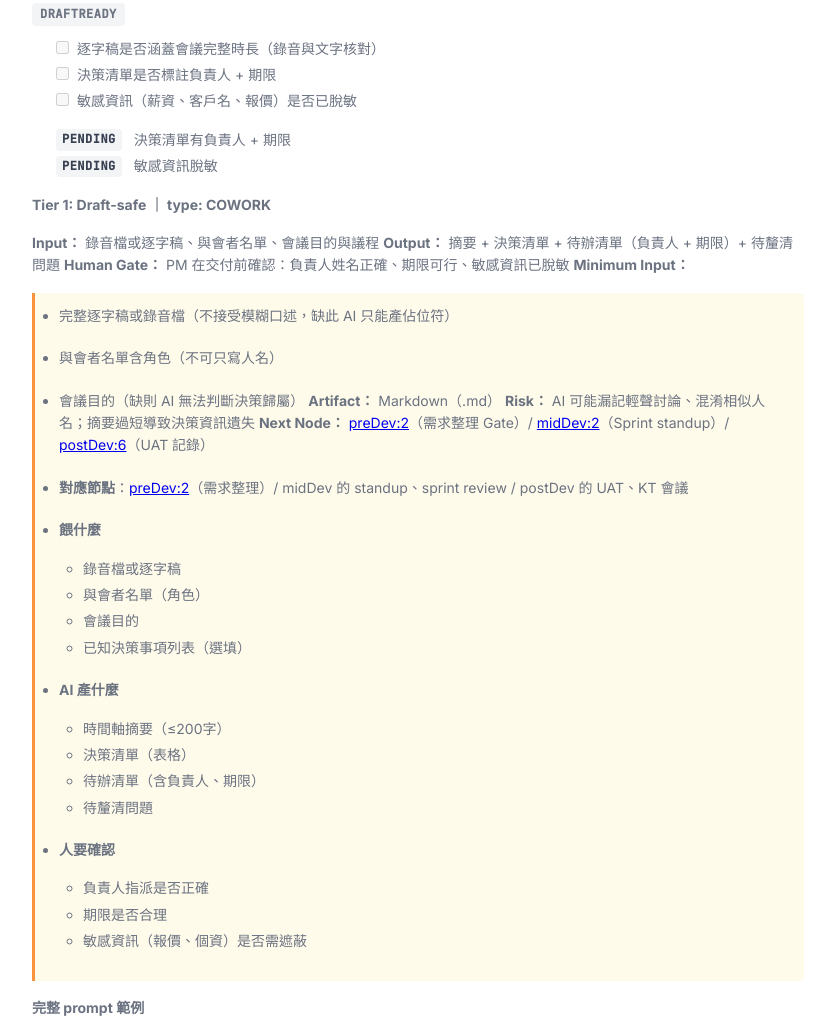
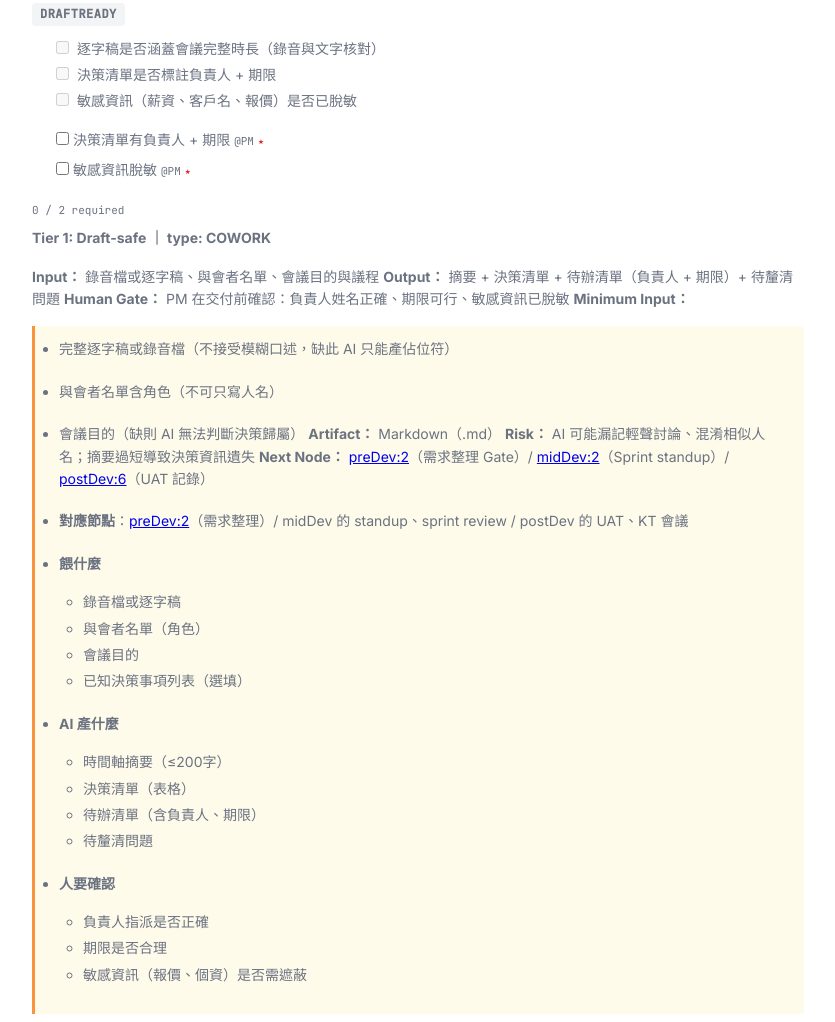
Before and after one commit to haung17/ai-cowork-flow, a website: page resources.html in a window 1280 px wide. Shown: the part 2634-3656 px from the top of the page, without its empty margins (272-1107 px from the left). Drawn offline with Linux system fonts and the light colour scheme.

Commit message:
feat: step08 checklist interactive + localStorage + progress bar

```diff
--- a/assets/resources-loader.js
+++ b/assets/resources-loader.js
@@ -286,17 +286,73 @@ ResourcesLoader.renderAcceptanceChecks = function(root, state) {
     }
     var ul = document.createElement('ul');
     ul.className = 'acceptance-list';
-    checks.forEach(function(c) {
+    checks.forEach(function(c, idx) {
       var li = document.createElement('li');
-      var chip = document.createElement('span');
-      chip.className = 'acceptance-chip status-' + c.status.toLowerCase().replace('/', '-');
-      chip.textContent = c.status.toUpperCase();
-      li.appendChild(chip);
-      li.appendChild(document.createTextNode(' ' + c.label));
+      var label = document.createElement('label');
+      var cb = document.createElement('input');
+      cb.type = 'checkbox';
+      cb.dataset.resource = id;
+      cb.dataset.idx = String(idx);
+      var lsKey = 'cowork-check-' + id + '-' + idx;
+      try { if (localStorage.getItem(lsKey) === '1') cb.checked = true; } catch(e) {}
+      cb.addEventListener('change', function() {
+        try {
+          if (cb.checked) { localStorage.setItem(lsKey, '1'); }
+          else { localStorage.removeItem(lsKey); }
+        } catch(e) {}
+        ResourcesLoader._updateProgress(id, checks, h3);
+      });
+      label.appendChild(cb);
+      label.appendChild(document.createTextNode(' ' + c.label));
+      if (c.owner) {
+        var ownerSpan = document.createElement('span');
+        ownerSpan.className = 'owner';
+        ownerSpan.textContent = ' @' + c.owner;
+        label.appendChild(ownerSpan);
+      }
+      if (c.required !== false) {
+        var req = document.createElement('span');
+        req.className = 'required-marker';
+        req.textContent = ' ⭑';
+        label.appendChild(req);
+      }
+      li.appendChild(label);
       ul.appendChild(li);
     });
+    var progressDiv = document.createElement('div');
+    progressDiv.className = 'acceptance-progress';
+    progressDiv.dataset.resource = id;
     anchor.parentNode.insertBefore(ul, anchor.nextSibling);
+    ul.parentNode.insertBefore(progressDiv, ul.nextSibling);
+    ResourcesLoader._updateProgress(id, checks, h3);
   });
+};
+
+ResourcesLoader._updateProgress = function(id, checks, h3) {
+  var progressDiv = document.querySelector('.acceptance-progress[data-resource="' + id + '"]');
+  if (!progressDiv) return;
+  var requiredChecks = checks.filter(function(c) { return c.required !== false; });
+  var requiredTotal = requiredChecks.length;
+  var checkedCount = 0;
+  requiredChecks.forEach(function(c) {
+    var origIdx = checks.indexOf(c);
+    var cb = document.querySelector(
+      'input[type="checkbox"][data-resource="' + id + '"][data-idx="' + origIdx + '"]'
+    );
+    if (cb && cb.checked) checkedCount++;
+  });
+  progressDiv.textContent = checkedCount + ' / ' + requiredTotal + ' required';
+  if (checkedCount === requiredTotal && requiredTotal > 0) {
+    if (!h3.querySelector('.h3-complete')) {
+      var mark = document.createElement('span');
+      mark.className = 'h3-complete';
+      mark.textContent = ' ✅';
+      h3.appendChild(mark);
+    }
+  } else {
+    var existing = h3.querySelector('.h3-complete');
+    if (existing) h3.removeChild(existing);
+  }
 };
 
 ResourcesLoader.tagMinimumInputLists = function(root) {
--- a/assets/style-resources.css
+++ b/assets/style-resources.css
@@ -525,3 +525,32 @@ body {
 [data-theme="dark"] .tier4-item {
   background: #b91c1c;
 }
+
+/* ── Step 08: Checklist ── */
+.acceptance-list {
+  list-style: none;
+  padding: 0;
+  margin: 6px 0 4px 0;
+}
+.acceptance-list li { margin-bottom: 4px; }
+.acceptance-list label {
+  display: flex;
+  align-items: baseline;
+  gap: 4px;
+  cursor: pointer;
+  font-size: var(--text-sm);
+}
+.acceptance-list input[type="checkbox"] { cursor: pointer; flex-shrink: 0; }
+.owner {
+  font-size: 11px;
+  color: var(--text-muted, #888);
+  font-family: var(--font-mono);
+}
+.required-marker { color: #dc2626; font-size: 11px; }
+.acceptance-progress {
+  font-size: 11px;
+  color: var(--text-muted, #888);
+  margin-bottom: 8px;
+  font-family: var(--font-mono);
+}
+.h3-complete { font-size: 0.9em; }
--- a/resources-state.json
+++ b/resources-state.json
@@ -7,10 +7,10 @@
       "敏感資訊（薪資、客戶名、報價）是否已脫敏"
     ],
     "acceptanceChecks": [
-      { "label": "決策清單有負責人 + 期限", "status": "Pending" },
-      { "label": "敏感資訊脫敏", "status": "Pending" }
+      { "label": "決策清單有負責人 + 期限", "status": "Pending", "owner": "PM", "required": true },
+      { "label": "敏感資訊脫敏", "status": "Pending", "owner": "PM", "required": true }
     ],
-    "lastUpdated": "2026-05-20"
+    "lastUpdated": "2026-05-21"
   },
   "work-plan": {
     "status": "DraftReady",
@@ -20,11 +20,11 @@
       "客戶可識別的里程碑是否清楚標出"
     ],
     "acceptanceChecks": [
-      { "label": "in-scope / out-of-scope 明確列出", "status": "Pending" },
-      { "label": "工時估算含 buffer ≥ 10%", "status": "Pending" },
-      { "label": "報價數字由人填寫（無 AI 自填）", "status": "Pending" }
+      { "label": "in-scope / out-of-scope 明確列出", "status": "Pending", "owner": "PM", "required": true },
+      { "label": "工時估算含 buffer ≥ 10%", "status": "Pending", "owner": "Engineer", "required": true },
+      { "label": "報價數字由人填寫（無 AI 自填）", "status": "Pending", "owner": "PM", "required": true }
     ],
-    "lastUpdated": "2026-05-20"
+    "lastUpdated": "2026-05-21"
   },
   "presentation": {
     "status": "DraftReady",
@@ -34,11 +34,11 @@
       "簡報流程是否符合 Gate preDev:9 的對客戶說明順序"
     ],
     "acceptanceChecks": [
-      { "label": "報價數字 / 工時正確性確認", "status": "Pending" },
-      { "label": "無機密資訊外洩", "status": "Pending" },
-      { "label": "CDN 依賴已移除或有 fallback", "status": "Pending" }
+      { "label": "報價數字 / 工時正確性確認", "status": "Pending", "owner": "PM", "required": true },
+      { "label": "無機密資訊外洩", "status": "Pending", "owner": "PM", "required": true },
+      { "label": "CDN 依賴已移除或有 fallback", "status": "Pending", "owner": "Engineer", "required": false }
     ],
-    "lastUpdated": "2026-05-20"
+    "lastUpdated": "2026-05-21"
   },
   "wbs": {
     "status": "DraftReady",
@@ -48,11 +48,11 @@
       "Level 3 任務是否均有指定責任角色"
     ],
     "acceptanceChecks": [
-      { "label": "工時估算合理（工程師確認）", "status": "Pending" },
-      { "label": "任務依賴關係正確", "status": "Pending" },
-      { "label": "與 SOW 無超出或遺漏", "status": "Pending" }
+      { "label": "工時估算合理（工程師確認）", "status": "Pending", "owner": "Engineer", "required": true },
+      { "label": "任務依賴關係正確", "status": "Pending", "owner": "Engineer", "required": true },
+      { "label": "與 SOW 無超出或遺漏", "status": "Pending", "owner": "PM", "required": true }
     ],
-    "lastUpdated": "2026-05-20"
+    "lastUpdated": "2026-05-21"
   },
   "org-chart": {
     "status": "DraftReady",
@@ -62,11 +62,11 @@
       "PM 是否 Gate 確認過 client 端窗口"
     ],
     "acceptanceChecks": [
-      { "label": "每個角色有真實人員（非假設性）", "status": "Pending" },
-      { "label": "DRI 不空白", "status": "Pending" },
-      { "label": "客戶端窗口已確認並同意", "status": "Pending" }
+      { "label": "每個角色有真實人員（非假設性）", "status": "Pending", "owner": "PM", "required": true },
+      { "label": "DRI 不空白", "status": "Pending", "owner": "PM", "required": true },
+      { "label": "客戶端窗口已確認並同意", "status": "Pending", "owner": "PM", "required": true }
     ],
-    "lastUpdated": "2026-05-20"
+    "lastUpdated": "2026-05-21"
   },
   "prototype": {
     "status": "DraftReady",
@@ -76,11 +76,11 @@
       "工程師確認 HTML 可進入 repo 不需重構"
     ],
     "acceptanceChecks": [
-      { "label": "UX 流程符合需求", "status": "Pending" },
-      { "label": "標示「僅供 demo」", "status": "Pending" },
-      { "label": "HTML 可進入 repo（工程師確認）", "status": "Pending" }
+      { "label": "UX 流程符合需求", "status": "Pending", "owner": "PM", "required": true },
+      { "label": "標示「僅供 demo」", "status": "Pending", "owner": "Engineer", "required": true },
+      { "label": "HTML 可進入 repo（工程師確認）", "status": "Pending", "owner": "Engineer", "required": false }
     ],
-    "lastUpdated": "2026-05-20"
+    "lastUpdated": "2026-05-21"
   },
   "sprint-plan": {
     "status": "DraftReady",
@@ -90,11 +90,11 @@
       "每個 Sprint 是否有 buffer 任務（不超過 10%）"
     ],
     "acceptanceChecks": [
-      { "label": "優先序決策完成（PM 拍板）", "status": "Pending" },
-      { "label": "人員可用性確認（假期、兼案）", "status": "Pending" },
-      { "label": "緩衝 Sprint 已排入", "status": "Pending" }
+      { "label": "優先序決策完成（PM 拍板）", "status": "Pending", "owner": "PM", "required": true },
+      { "label": "人員可用性確認（假期、兼案）", "status": "Pending", "owner": "PM", "required": true },
+      { "label": "緩衝 Sprint 已排入", "status": "Pending", "owner": "PM", "required": false }
     ],
-    "lastUpdated": "2026-05-20"
+    "lastUpdated": "2026-05-21"
   },
   "asana": {
     "status": "DraftReady",
@@ -104,11 +104,11 @@
       "重複任務是否有 de-dup 機制（avoid double import）"
     ],
     "acceptanceChecks": [
-      { "label": "assignee 格式正確（email 或顯示名稱一致）", "status": "Pending" },
-      { "label": "無重複 task（匯入前確認）", "status": "Pending" },
-      { "label": "日期格式 YYYY-MM-DD", "status": "Pending" }
+      { "label": "assignee 格式正確（email 或顯示名稱一致）", "status": "Pending", "owner": "Engineer", "required": true },
+      { "label": "無重複 task（匯入前確認）", "status": "Pending", "owner": "PM", "required": true },
+      { "label": "日期格式 YYYY-MM-DD", "status": "Pending", "owner": "Engineer", "required": true }
     ],
-    "lastUpdated": "2026-05-20"
+    "lastUpdated": "2026-05-21"
   },
   "milestone-reminder": {
     "status": "DraftReady",
@@ -118,10 +118,10 @@
       "里程碑名稱是否與工作計劃書一致"
     ],
     "acceptanceChecks": [
-      { "label": "日期與工作計劃書一致", "status": "Pending" },
-      { "label": "時區 Asia/Taipei 正確", "status": "Pending" },
-      { "label": "名稱與 ASANA 里程碑一致", "status": "Pending" }
+      { "label": "日期與工作計劃書一致", "status": "Pending", "owner": "PM", "required": true },
+      { "label": "時區 Asia/Taipei 正確", "status": "Pending", "owner": "Engineer", "required": true },
+      { "label": "名稱與 ASANA 里程碑一致", "status": "Pending", "owner": "PM", "required": false }
     ],
-    "lastUpdated": "2026-05-20"
+    "lastUpdated": "2026-05-21"
   }
 }
```
Also changed, not shown: docs/impl-plan-resources-v7/08-checklist.md (added, +45 -0 lines), docs/impl-plan-resources-v7/reviews/step-07.md (added, +19 -0 lines), tests/e2e/acceptance-chips.spec.js (+12 -19 lines), tests/e2e/deep-link.spec.js (+2 -2 lines), tests/e2e/v7-step08-checklist.spec.js (added, +85 -0 lines).
